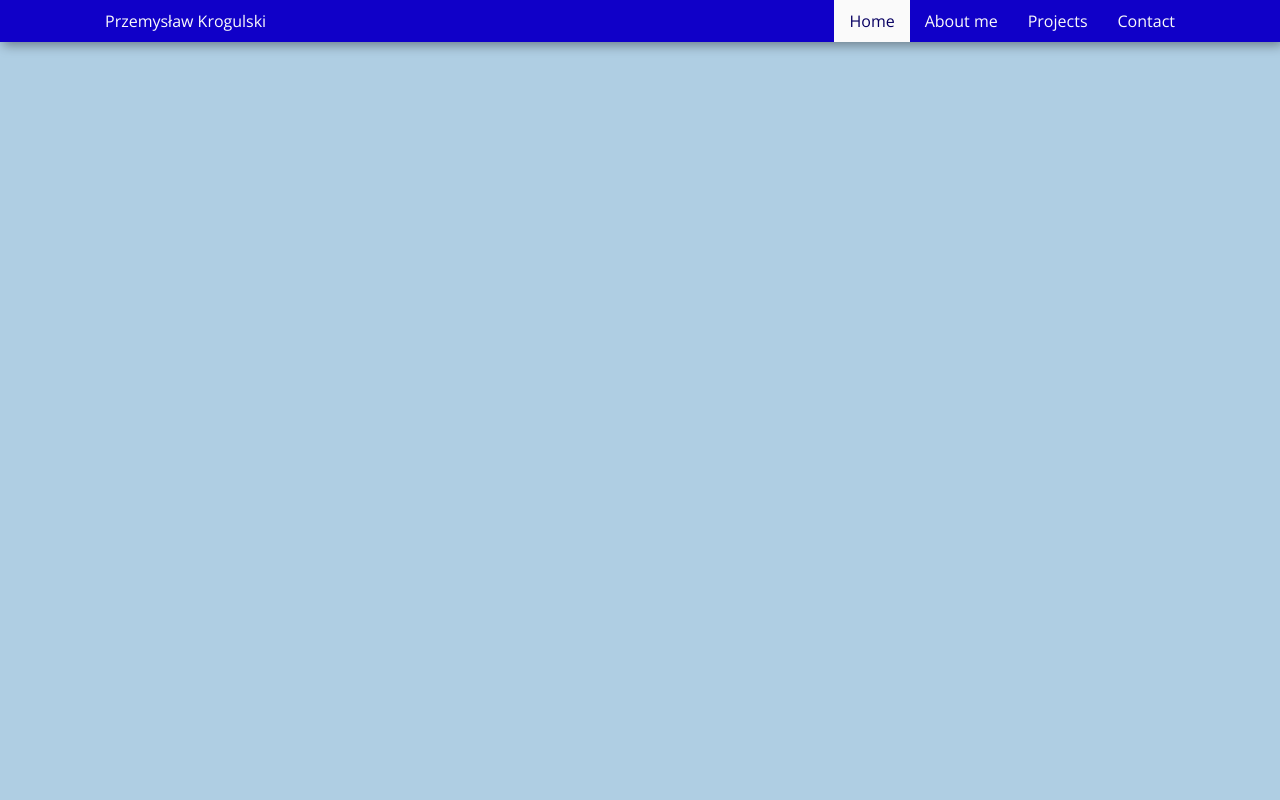
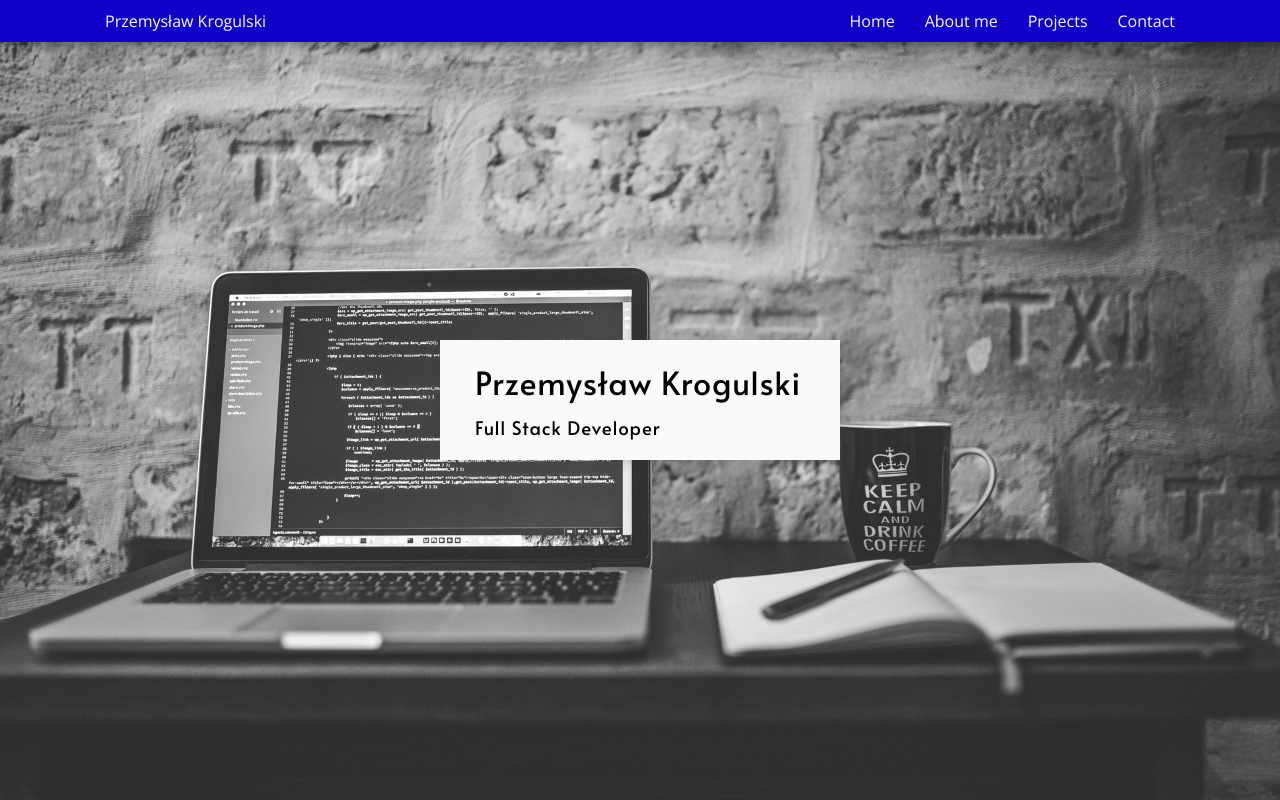
Before and after one commit to Przemar5/przemekkrogulski.github.io, a website: page index.html in a window 1280 px wide. Shown: the top 800 px of the page. Drawn offline with nearby package versions, Linux system fonts and the light colour scheme.

Commit message:
make it look acceptable

```diff
--- a/index.html
+++ b/index.html
@@ -69,8 +69,12 @@
 
 		<!-- Header -->
 		<header id="home">
-			<canvas id="canvas"></canvas>
-			<img loading="lazy">
+			<div id="hero">
+				<div class="card header__card">
+					<h1>Przemysław Krogulski</h1>
+					<h3>Full Stack Developer</h3>
+				</div>
+			</div>
 		</header>
 
 		<main>
--- a/sass/main.scss
+++ b/sass/main.scss
@@ -425,10 +425,20 @@ textarea {
 }
 
 #home {
+	width: 100%;
+	height: 100vh;
+	position: relative;
 
 	#canvas {
 		width: 100%;
 		height: 100%;
+	}
+
+	#hero {
+		position: absolute;
+		width: 100%;
+		height: 100%;
+		background: url('./images/hero.jpg') no-repeat center center/cover;
 	}
 }
 
```
Also changed, not shown: css/style.css, images/hero-lg.jpg (added), 1 other file.
